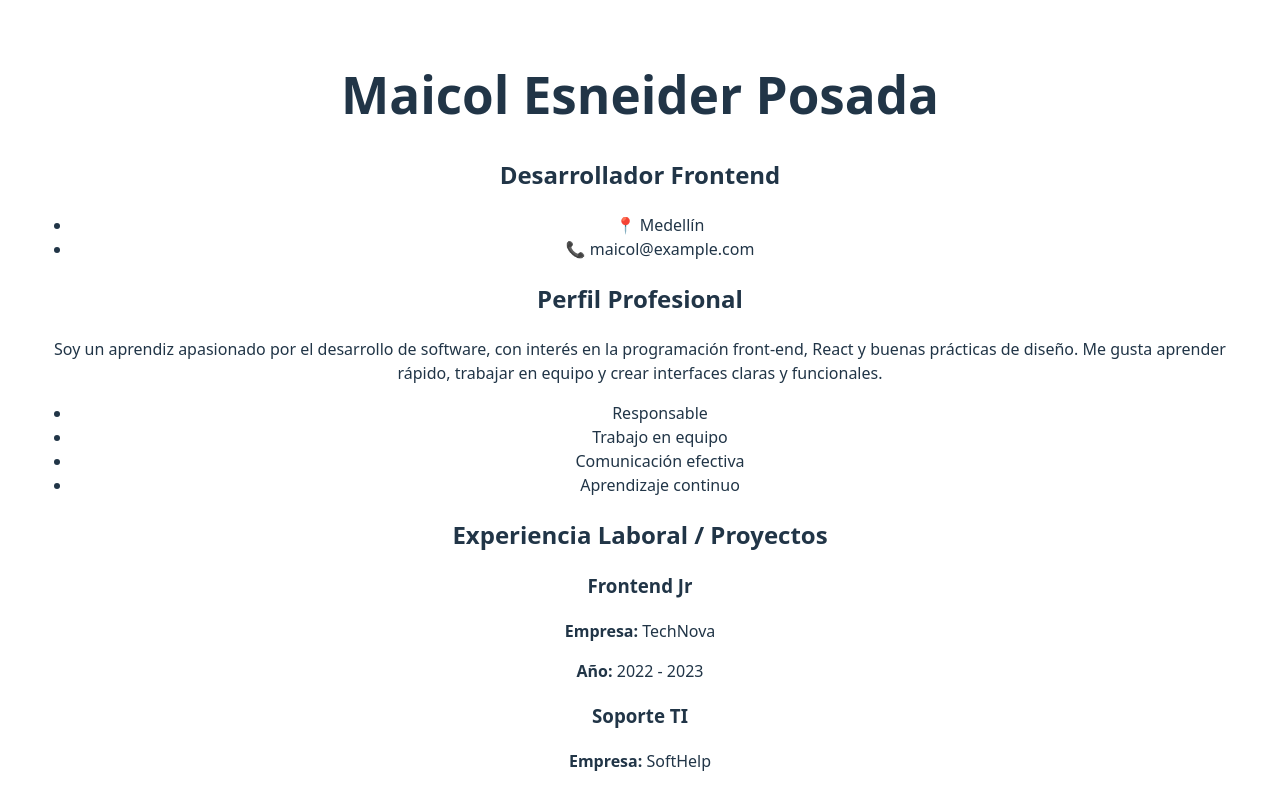
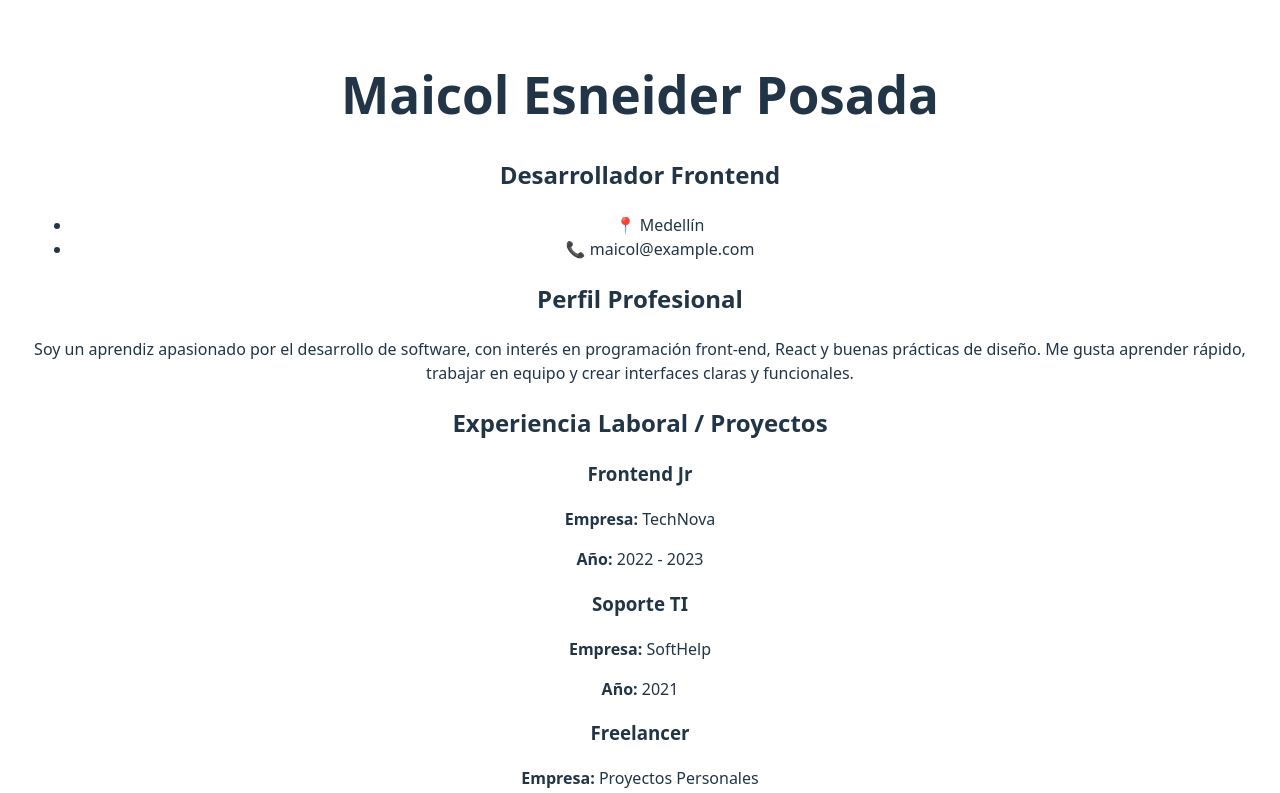
Before and after one commit to MAICOL-ESNEIDER-SAS/cv-react-maicol-posada, a React (Vite) app: page / in a window 1280 px wide. Shown: the top 793 px of the page. Built offline with nearby package versions, Linux system fonts and the light colour scheme.

Commit message:
feat: componente Perfil dinámico con props

```diff
--- a/src/components/Perfil.jsx
+++ b/src/components/Perfil.jsx
@@ -1,20 +1,8 @@
-function Perfil() {
+function Perfil({ resumen }) {
   return (
     <section>
       <h2>Perfil Profesional</h2>
-      <p>
-        Soy un aprendiz apasionado por el desarrollo de software, con interés en
-        la programación front-end, React y buenas prácticas de diseño. Me gusta
-        aprender rápido, trabajar en equipo y crear interfaces claras y
-        funcionales.
-      </p>
-
-      <ul>
-        <li>Responsable</li>
-        <li>Trabajo en equipo</li>
-        <li>Comunicación efectiva</li>
-        <li>Aprendizaje continuo</li>
-      </ul>
+      <p>{resumen}</p>
     </section>
   );
 }
--- a/src/cvData.jsx
+++ b/src/cvData.jsx
@@ -6,7 +6,8 @@ export const datosPersonales = {
 };
 
 export const perfilProfesional =
-  "Soy un aprendiz en desarrollo, con conocimientos en React, lógica y construcción de interfaces.";
+  "Soy un aprendiz apasionado por el desarrollo de software, con interés en programación front-end, React y buenas prácticas de diseño. Me gusta aprender rápido, trabajar en equipo y crear interfaces claras y funcionales.";
+
 
 export const experiencias = [
   { cargo: "Frontend Jr", empresa: "TechNova", periodo: "2022 - 2023" },
```
